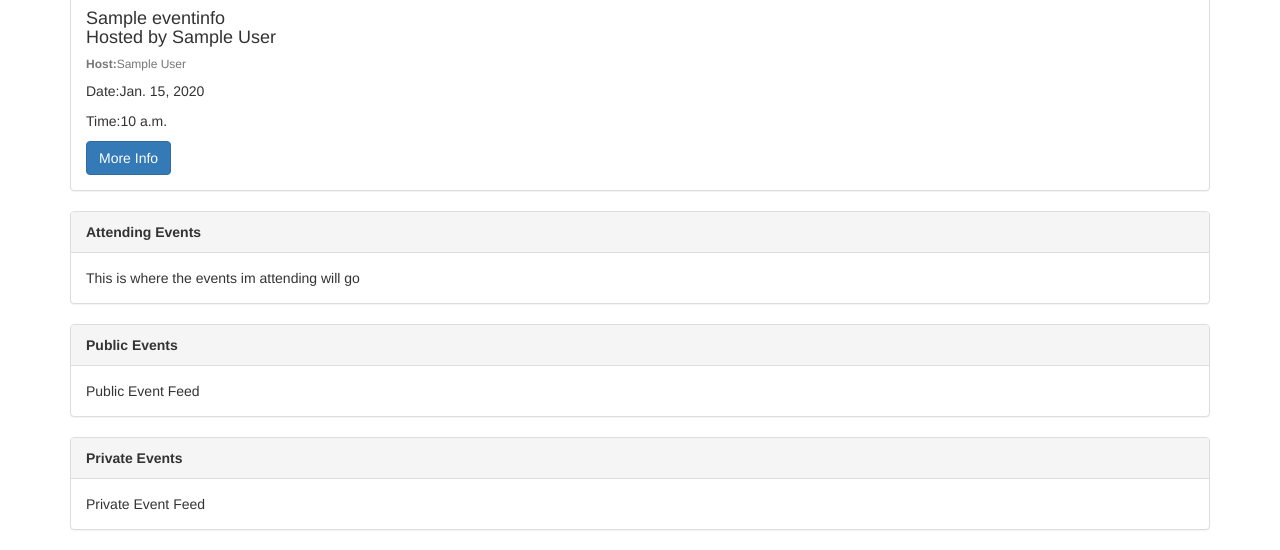
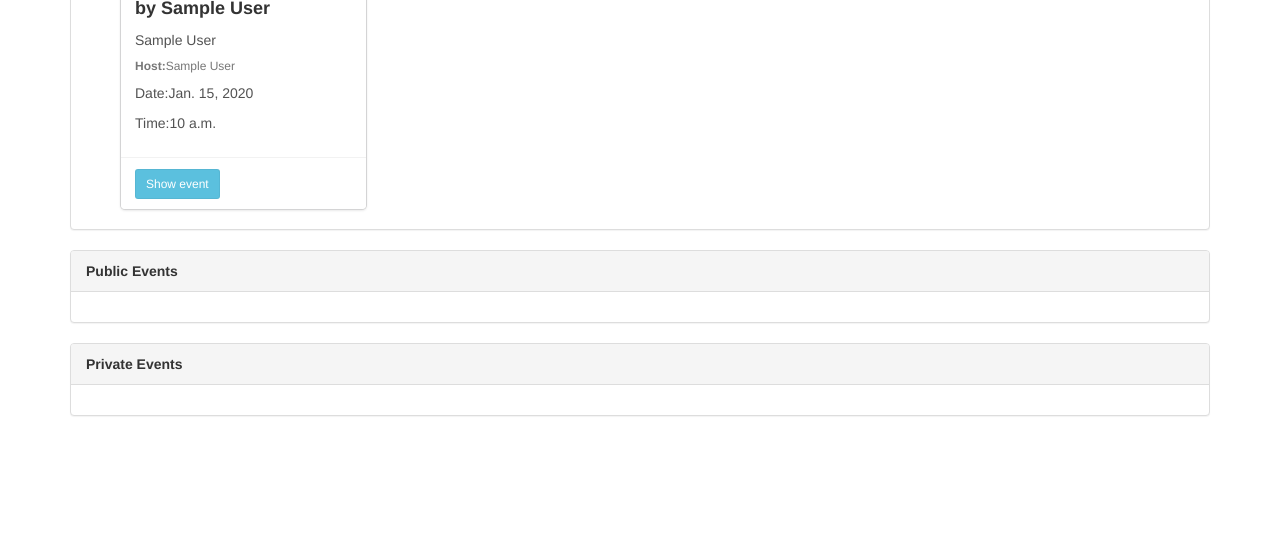
Before and after one commit to HectorSA/Eventure, a Django app: page /landingPage in a window 1280 px wide. Shown: the part 554-1104 px from the top of the page. After the commit the page ends 970 px from the top, so only its background shows below. Run offline with Django 3.2, Linux system fonts and the light colour scheme; a user stored in the database is signed in; tables that the repository leaves empty hold one stand-in row (values such as "Sample post"); some libraries are stand-ins or nearby versions.

Commit message:
added carousel to page

```diff
--- a/Eventure/Templates/landingPage.html
+++ b/Eventure/Templates/landingPage.html
@@ -3,7 +3,7 @@
 
 {% block body_block %}
 {% if user.is_authenticated %}
-    <link rel="stylesheet" href="{% static 'css/landingPage.css' %}"/>
+    <link rel="stylesheet" href="{% static 'css/newIndex.css' %}"/>
 
 <body>
 <!--<hr class="">-->
@@ -22,56 +22,128 @@
 
         <!--/col-3-->
       <!-- <div class="col-sm-9" style="" contenteditable="false">-->
-
 <div class="panel panel-default">
-
     <div class="panel-heading"><strong>My Events</strong></div>
         <div class="panel-body">
+            <div class='container'>
 
-                    <div class="card-group">
+             <div class='single-item'>
+
+
         {% for event in allEvents %}
-                    <div class="card" style="width: 20rem;">
-                         <img class="card-img-top" src="..." alt="Card image cap">
+
+<!---------ONE CARD------------------------>
+    <div>
+
+
+    <div class="col-sm-6 col-md-4 col-lg-3 mt-4">
+
+                <div class="card card-inverse card-info">
+
+                    <img class="card-img-top" src="https://github.com/HectorSA/Eventure/blob/master/Eventure/Templates/media/laloPizzaParty.jpg?raw=true">
                     <div class="card-block">
                         <h4 class="card-title">{{event}}</h4>
+                        <div class="card-text">{{currentUser}}</div>
                         <h6 class="card-subtitle mb-2 text-muted"><strong>Host:</strong>{{currentUser}}</h6>
                             <p class="card-text">Date:{{event.date}}</p>
                             <p class="card-text">Time:{{event.time}}</p>
-
-                         <a href="#" class="btn btn-primary">More Info</a>
+                    </div>
+                    <div class="card-footer">
+                        <button class="btn btn-info btn-sm">Show event</button>
+                    </div>
+                </div>
+            </div>
 
     </div>
-</div>
+<!---------ONE CARD---------------->
+
+
+
+
+
+    <div><h3>DUDE</h3></div>
+
+    <div><h3>WHERES</h3></div>
+
+
+
+    <div><h3>MY</h3></div>
+
+
+
+    <div><h3>CAR!</h3></div>
+
+
+
+    <div><h3>:)</h3></div>
+
 {% endfor %}
   </div>
 
 </div>
+        </div>
+    </div>
+
 {% endif %}
+
+
+    <div class="panel panel-default">
+        <div class="panel-heading"><strong>Public Events</strong></div>
+        <div class="panel-body">
         </div>
+    </div>
+
+        <div class="panel panel-default">
+            <div class="panel-heading"><strong>Private Events</strong></div>
+        <div class="panel-body">
+        </div>
+    </div>
+
+<script src="{% static 'scripts/slick.min.js' %}"></script>
+<script>
+    var $mainButton = $(".main-button"),
+    $closeButton = $(".close-button"),
+    $buttonWrapper = $(".button-wrapper"),
+    $ripple = $(".ripple"),
+    $layer = $(".layered-content");
+
+$mainButton.on("click", function(){
+    $ripple.addClass("rippling");
+    $buttonWrapper.addClass("clicked").delay(1500).queue(function(){
+        $layer.addClass("active");
+    });
+});
+
+$closeButton.on("click", function(){
+    $buttonWrapper.removeClass("clicked");
+    $ripple.removeClass("rippling");
+    $layer.removeClass("active");
+});
+
+$(document).ready(function(){
+
+    $(".single-item").slick({
+
+        infinite: true,
+        slidesToShow: 1,
+
+        dots : false,
+        autoplaySpeed: 2000
+
+
+});
 
 
 
-            <div class="panel panel-default">
-                <div class="panel-heading"><strong>Attending Events</strong></div>
-                <div class="panel-body"> This is where the events im attending will go
+});
 
-                </div>
-            </div>
-            <div class="panel panel-default target">
-                <div class="panel-heading" contenteditable="false"><strong>Public Events</strong></div>
-                <div class="panel-body">Public Event Feed</div>
+</script>
 
-    </div>
-           <div class="panel panel-default">
-               <div class="panel-heading"><strong>Private Events</strong></div>
-                <div class="panel-body"> Private Event Feed
 
-                </div>
-</div>
 
-        <!--</div>-->
 
-<!--</div>-->
+
+
 </body>
 
 {% endblock %}
```
Lines whose indentation alone changed are shown as unchanged.
